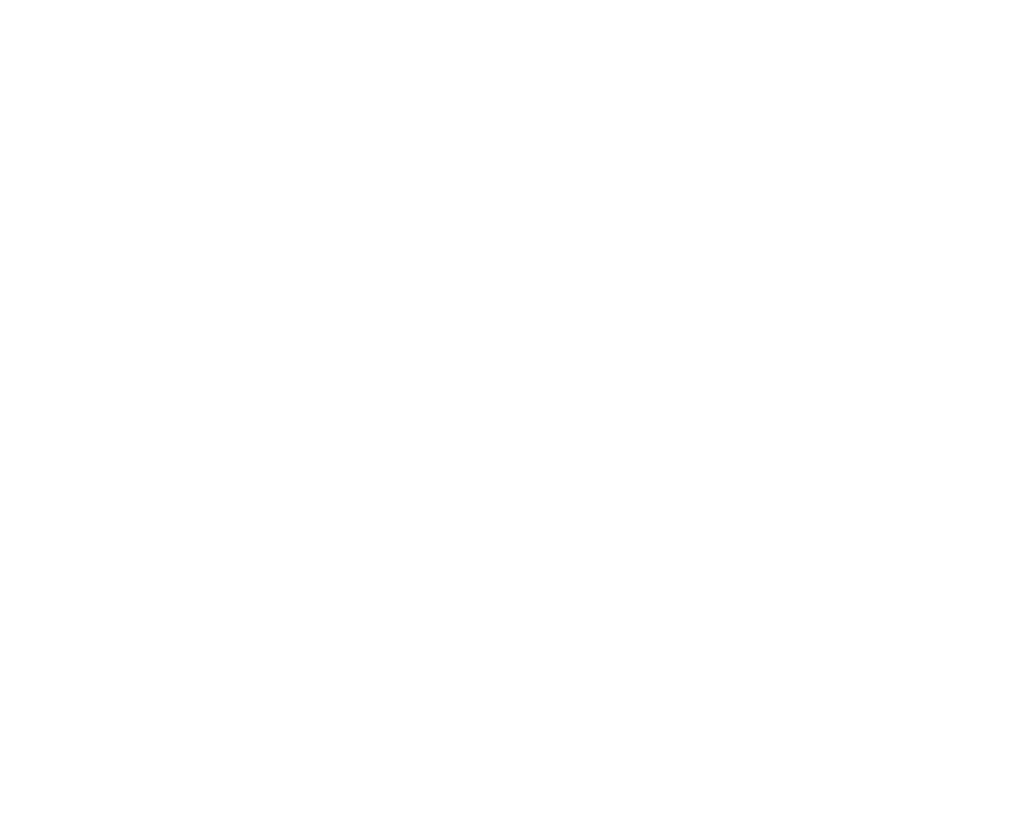
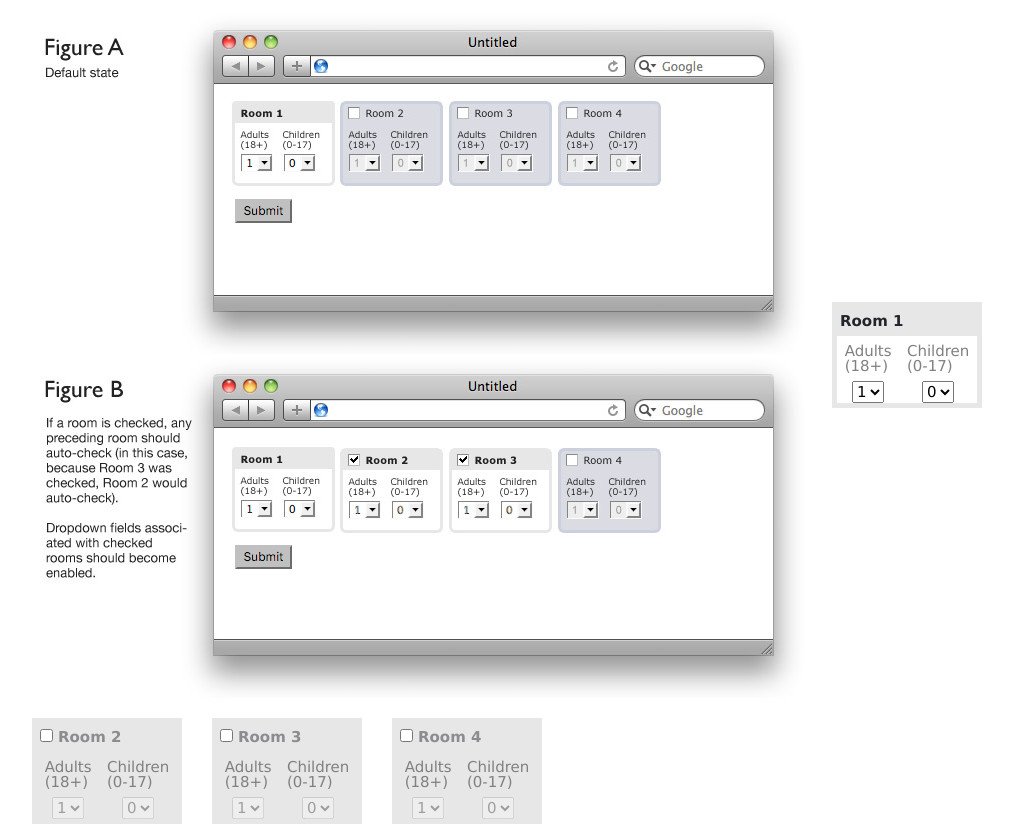
Before and after one commit to woojunchoi/IDR, a React app: page /#/parttwo in a window 1280 px wide. Shown: the whole page, without its empty margins (68-1081 px from the left). Before the commit the page ends 800 px from the top, so only its background shows below. Built offline with nearby package versions, Linux system fonts and the light colour scheme.

Commit message:
part2 working well

```diff
--- a/components/Header/Header.js
+++ b/components/Header/Header.js
@@ -3,13 +3,14 @@
 import logo from '../../test1_assets/hiltonLogo.png'
 import sample from'../../test1-mobile-page.png'
 
+
 //used stateless functional component
 //
-function Header() {
+function Header(props) {
   return (
     <div>
         <header className='header'>
-            <a className='btn-back'><span>Back</span></a>
+            <a className='btn-back' href='/'><span>Back</span></a>
             <h5 className='header_maintext'>Hotel Details</h5>
             <img className='header_logoimg' src={logo}/>
         </header>
--- /dev/null
+++ b/components/Parttwo/Room.css
@@ -0,0 +1,42 @@
+.room-element {
+    display:inline-block;
+    border:5px solid #e7e7e7;
+    width:150px;
+    margin:15px;
+    box-sizing:border-box;
+}
+
+.room-main {
+    display:flex;
+    justify-content: space-around;
+    align-items: center;
+    padding-top: 15px;
+}
+.room-checkbox {
+    margin-right:5px;
+}
+
+.room-main.disabled {
+    background-color: #e7e7e7
+}
+
+.room-number {
+    padding:3px;
+    background-color:#e7e7e7;
+    font-weight:800
+}
+.room-number.disabled {
+    color:#8b8c90;
+}
+.room-peoplenum-wrapper {
+    display:flex;
+    justify-content: center;
+}
+.room-peoplenum{
+    margin: 0 auto;
+}
+
+.room-selection > p {
+    line-height:0%;
+    color:#808080;
+}
--- /dev/null
+++ b/components/Parttwo/Room.js
@@ -0,0 +1,50 @@
+import React, { Component } from 'react';
+import styles from './Room.css';
+
+class Room extends Component {
+    constructor(props) {
+        super(props)
+    }
+    render() {
+        let inputArr = []
+        if(this.props.number !== 0) {
+            inputArr.push(<input className='room-checkbox' key={this.props.number} type='checkbox' value={this.props.number} onChange={(e)=> this.props.checkBox(e.target.value)} checked={this.props.selected}/>)
+        }
+        return(
+            <div className='room-element'>
+            <div className={this.props.selected ? 'room-number': 'room-number disabled'}>
+                {inputArr}
+                Room {this.props.number+1}
+            </div>
+            <div className={this.props.selected ? 'room-main' : 'room-main disabled'}>
+                <div className='room-selection'>
+                    <p>Adults</p>
+                    <p>(18+)</p>
+                    <div className='room-peoplenum-wrapper'>
+                        <select className='room-peoplenum'
+                         onChange={(e) => this.props.changeAdult(this.props.number,e)}
+                         disabled={!this.props.selected}>
+                            <option value="1">1</option>
+                            <option value="2">2</option>
+                        </select>
+                    </div>
+                </div>
+                <div className='room-selection'
+                onChange={(e) => this.props.changeChildren(this.props.number,e)}>
+                    <p>Children</p>
+                    <p>(0-17)</p>
+                    <div className='room-peoplenum-wrapper'>
+                        <select className='room-peoplenum' disabled={!this.props.selected}>
+                            <option value="0">0</option>
+                            <option value="1">1</option>
+                            <option value="2">2</option>
+                        </select>
+                    </div>
+                </div>
+            </div>
+        </div>
+        )
+    }
+}
+
+export default Room;
--- a/containers/Parttwo/Parttwo.js
+++ b/containers/Parttwo/Parttwo.js
@@ -1,12 +1,88 @@
 import React, { Component } from 'react';
+import Room from '../../components/Parttwo/Room'
+import styles from './Parttwo.css';
+import pic from '../../test2-dynamic-form.png'
 
+class Parttwo extends Component {
+    constructor(props) {
+        super(props)
+        this.state = {
+            rooms : [
+                {
+                    selected:true,
+                    adults:1,
+                    children:0
+                },
+                {
+                    selected:false,
+                    adults:1,
+                    children:0
+                },
+                {
+                    selected:false,
+                    adults:1,
+                    children:0
+                },
+                {
+                    selected:false,
+                    adults:1,
+                    children:0
+                }
+            ]
+        }
+    }
+    checkBox = (number) => {
+        let newRooms;
+        number = parseInt(number)
+        for(let i=1; i<=number; i++) {
+            newRooms = this.state.rooms.slice();
+            if(newRooms[number].selected) {
+                newRooms[i].selected = false
+            }
+            else {
+                newRooms[i].selected = true
+            }
+        }
+        this.setState({
+            rooms:newRooms
+        })
+        console.log(this.state.rooms)
+    }
+    changeAdult = (index,e) => {
+        let newRoom = this.state.rooms.slice();
+        newRoom[index].adults = parseInt(e.target.value);
+        this.setState({
+            rooms:newRoom
+        })
+    }
+    changeChildren = (index,e) => {
+        let newRoom = this.state.rooms.slice();
+        newRoom[index].children = parseInt(e.target.value);
+        this.setState({
+            rooms:newRoom
+        })
+        console.log(this.state.rooms)
+    }
 
-function Parttwo() {
-  return (
-    <div>
-        <title>Hilton Dynamic Form</title>
-    </div>
- );
+    render() {
+        let roomArr =[]
+        for(let i=0; i<this.state.rooms.length; i++) {
+            roomArr.push(
+            <Room
+             key={i} number={i} selected={this.state.rooms[i].selected}
+             checkBox={this.checkBox}
+             changeAdult={this.changeAdult}
+             changeChildren={this.changeChildren}
+             />)
+        }
+        return (
+            <div className='room-container'>
+            <img src={pic} />
+                <title>Hilton Dynamic Form</title>
+                {roomArr}
+            </div>
+        );
+    }
 }
 
 export default Parttwo;
```
Also changed, not shown: containers/Parttwo/Parttwo.css (added).
